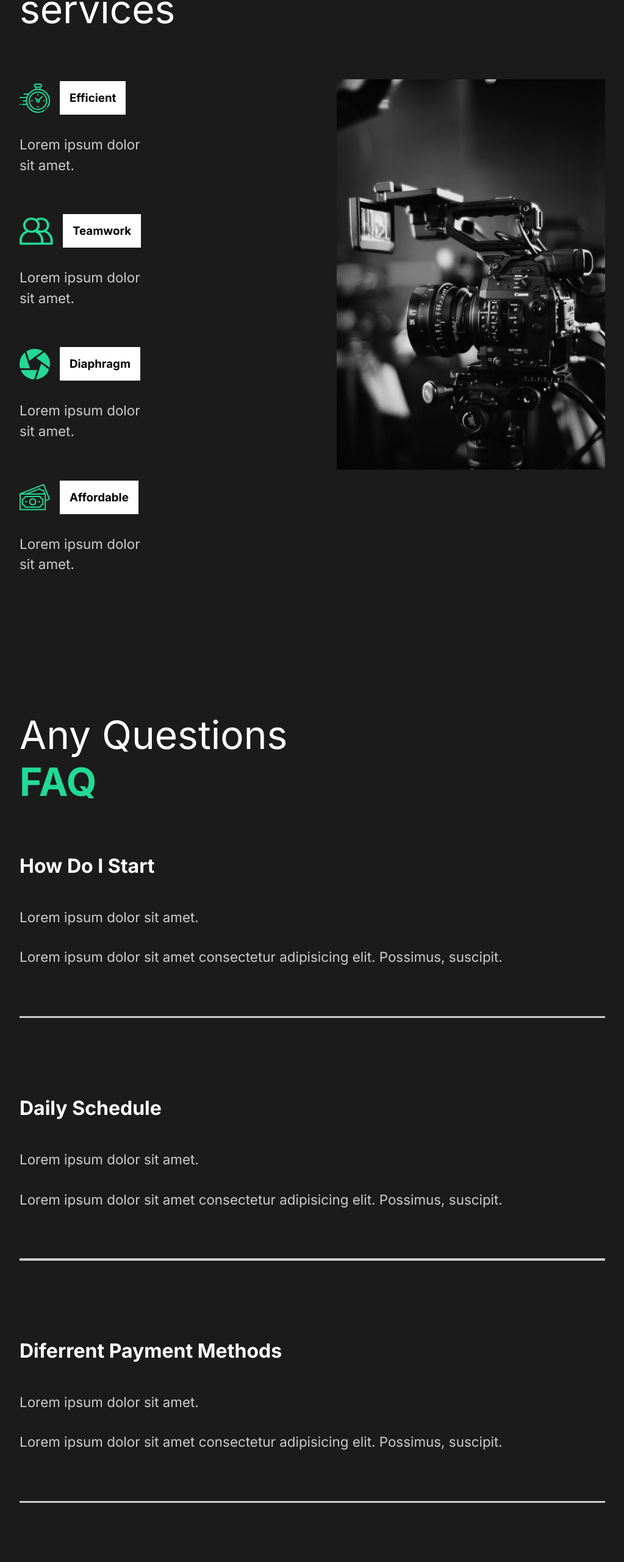
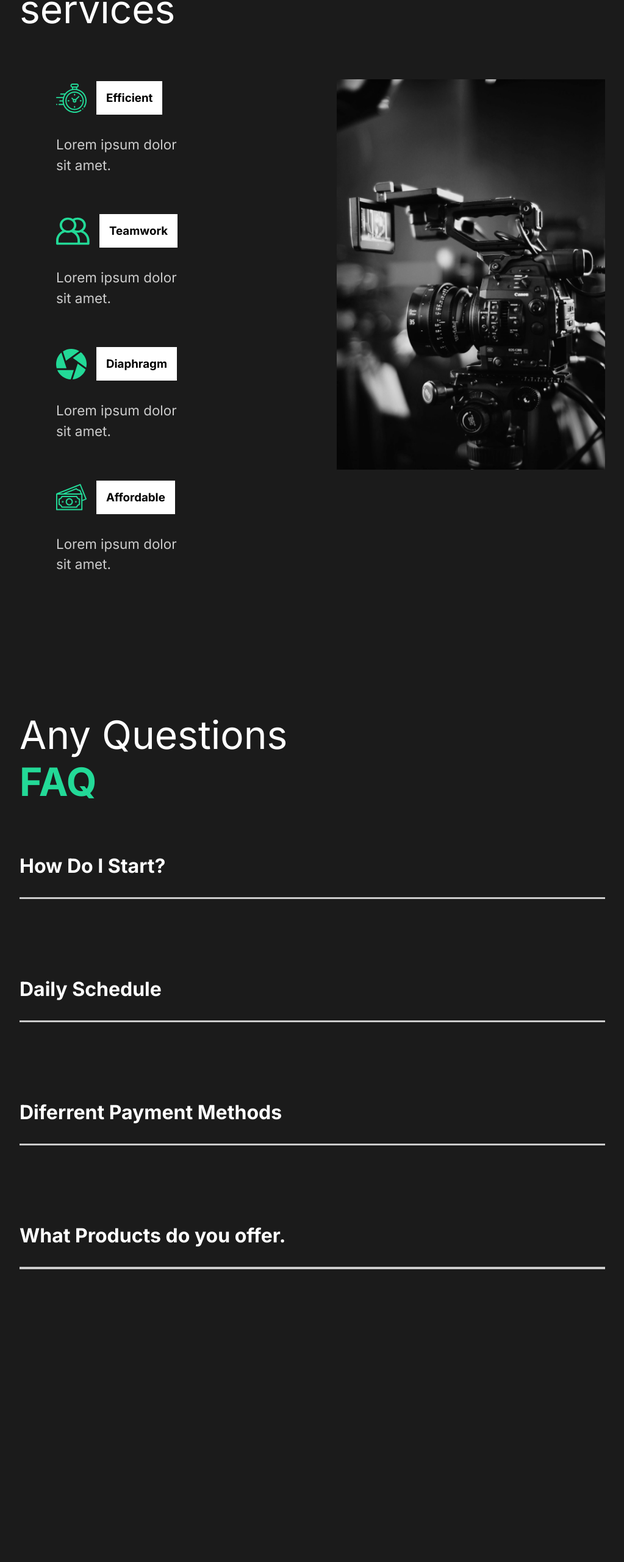
Before and after one commit to AndreRoy259/capture, a React (Create React App) app: page / in a window 1280 px wide. Shown: the part 1065-3626 px from the top of the page at 61% size, without its empty margins (128-1151 px from the left). After the commit the page ends 3306 px from the top, so only its background shows below. Built offline with nearby package versions, Linux system fonts and the light colour scheme.

Commit message:
Scroll Animation

```diff
--- a/src/animation.js
+++ b/src/animation.js
@@ -41,10 +41,12 @@ export const photoAnim = {
   show: {
     scale: 1,
     opacity: 1,
-    transition: { ease: "easeOut", duration: 0.75 },
+    transition: {
+      ease: "easeOut",
+      duration: 0.75,
+    },
   },
 };
-
 export const lineAnim = {
   hidden: { width: "0%" },
   show: {
@@ -61,8 +63,26 @@ export const slider = {
     transition: { ease: "easeOut", duration: 1 },
   },
 };
-
 export const sliderContainer = {
   hidden: { opacity: 1 },
   show: { opacity: 1, transition: { staggerChildren: 0.15, ease: "easeOut" } },
 };
+
+export const scrollReveal = {
+  hidden: { opacity: 0, scale: 1.2, transition: { duration: 0.5 } },
+  show: {
+    opacity: 1,
+    scale: 1,
+    transition: {
+      duration: 0.5,
+    },
+  },
+};
+
+// export const swoopAdoop = {
+//   hidden: { width: "-20%", transition: { duration: 1 } },
+//   show: {
+//     width: "100%",
+//     transition: { ease: "easeOut", duration: 1 },
+//   },
+// };
--- a/src/components/FaqSection.js
+++ b/src/components/FaqSection.js
@@ -3,20 +3,29 @@ import styled from "styled-components";
 import { StyledLayout } from "../styles";
 import Toggle from "./Toggle";
 import { AnimateSharedLayout } from "framer-motion";
+import { useScroll } from "./useScroll";
+import { scrollReveal } from "../animation";
 
 const FaqSection = () => {
+  const [element, controls] = useScroll();
   return (
-    <StyledFaq>
+    <StyledFaq
+      variants={scrollReveal}
+      ref={element}
+      animate={controls}
+      initial="hidden"
+    >
       <h2>
         Any Questions <span>FAQ</span>
       </h2>
       <AnimateSharedLayout>
-        <Toggle title="How Do I Start">
+        <Toggle title="How Do I Start?">
           <div className="answer">
             <p>Lorem ipsum dolor sit amet.</p>
             <p>
-              Lorem ipsum dolor sit amet consectetur adipisicing elit. Possimus,
-              suscipit.
+              Lorem ipsum dolor sit, amet consectetur adipisicing elit. Sequi
+              autem accusamus ex laboriosam porro, adipisci quam voluptatum
+              magnam placeat corporis.
             </p>
           </div>
         </Toggle>
@@ -24,8 +33,8 @@ const FaqSection = () => {
           <div className="answer">
             <p>Lorem ipsum dolor sit amet.</p>
             <p>
-              Lorem ipsum dolor sit amet consectetur adipisicing elit. Possimus,
-              suscipit.
+              Lorem ipsum dolor sit, amet consectetur adipisicing elit. Error,
+              totam.
             </p>
           </div>
         </Toggle>
@@ -33,17 +42,17 @@ const FaqSection = () => {
           <div className="answer">
             <p>Lorem ipsum dolor sit amet.</p>
             <p>
-              Lorem ipsum dolor sit amet consectetur adipisicing elit. Possimus,
-              suscipit.
+              Lorem ipsum, dolor sit amet consectetur adipisicing elit.
+              Necessitatibus, neque.
             </p>
           </div>
         </Toggle>
-        <Toggle title="What Products do you Offer">
+        <Toggle title="What Products do you offer.">
           <div className="answer">
             <p>Lorem ipsum dolor sit amet.</p>
             <p>
-              Lorem ipsum dolor sit amet consectetur adipisicing elit. Possimus,
-              suscipit.
+              Lorem ipsum, dolor sit amet consectetur adipisicing elit.
+              Necessitatibus, neque.
             </p>
           </div>
         </Toggle>
@@ -54,31 +63,25 @@ const FaqSection = () => {
 
 const StyledFaq = styled(StyledLayout)`
   display: block;
-
   span {
     display: block;
   }
-
   h2 {
     padding-bottom: 2rem;
     font-weight: lighter;
   }
-
   .faq-line {
-    background: #ccc;
+    background: #cccccc;
     height: 0.2rem;
     margin: 2rem 0rem;
     width: 100%;
   }
-
   .question {
     padding: 3rem 0rem;
     cursor: pointer;
   }
-
   .answer {
     padding: 2rem 0rem;
-
     p {
       padding: 1rem 0rem;
     }
--- a/src/components/ServicesSection.js
+++ b/src/components/ServicesSection.js
@@ -1,18 +1,27 @@
 import React from "react";
-// Import Icons
+
+//Import Icons
 import clock from "../img/clock.svg";
 import diaphragm from "../img/diaphragm.svg";
 import money from "../img/money.svg";
 import teamwork from "../img/teamwork.svg";
-// Import Images
 import home2 from "../img/home2.png";
-// Styles
+
+//Styles
+import { StyledLayout, StyledDescription, StyledImage } from "../styles";
 import styled from "styled-components";
-import { StyledLayout, StyledDescription, StyledImage } from "../styles";
+import { scrollReveal } from "../animation";
+import { useScroll } from "./useScroll";
 
 const ServicesSection = () => {
+  const [element, controls] = useScroll();
   return (
-    <StyledServices>
+    <StyledServices
+      variants={scrollReveal}
+      animate={controls}
+      initial="hidden"
+      ref={element}
+    >
       <StyledDescription>
         <h2>
           High <span>quality</span> services
@@ -20,28 +29,28 @@ const ServicesSection = () => {
         <StyledCards>
           <StyledCard>
             <div className="icon">
-              <img src={clock} alt="clock" />
+              <img alt="icon" src={clock} />
               <h3>Efficient</h3>
             </div>
             <p>Lorem ipsum dolor sit amet.</p>
           </StyledCard>
           <StyledCard>
             <div className="icon">
-              <img src={teamwork} alt="teamwork" />
+              <img alt="icon" src={teamwork} />
               <h3>Teamwork</h3>
             </div>
             <p>Lorem ipsum dolor sit amet.</p>
           </StyledCard>
           <StyledCard>
             <div className="icon">
-              <img src={diaphragm} alt="diaphragm" />
+              <img alt="icon" src={diaphragm} />
               <h3>Diaphragm</h3>
             </div>
             <p>Lorem ipsum dolor sit amet.</p>
           </StyledCard>
           <StyledCard>
             <div className="icon">
-              <img src={money} alt="money" />
+              <img alt="icon" src={money} />
               <h3>Affordable</h3>
             </div>
             <p>Lorem ipsum dolor sit amet.</p>
@@ -49,7 +58,7 @@ const ServicesSection = () => {
         </StyledCards>
       </StyledDescription>
       <StyledImage>
-        <img src={home2} alt="home2" />
+        <img alt="camera" src={home2} />
       </StyledImage>
     </StyledServices>
   );
@@ -59,25 +68,23 @@ const StyledServices = styled(StyledLayout)`
   h2 {
     padding-bottom: 5rem;
   }
-
   p {
     width: 70%;
     padding: 2rem 0rem 4rem 0rem;
   }
 `;
-
 const StyledCards = styled.div`
   display: flex;
   flex-wrap: wrap;
+  @media (max-width: 1300px) {
+    justify-content: center;
+  }
 `;
-
 const StyledCard = styled.div`
   flex-basis: 20rem;
-
   .icon {
     display: flex;
     align-items: center;
-
     h3 {
       margin-left: 1rem;
       background: white;
--- a/src/components/Toggle.js
+++ b/src/components/Toggle.js
@@ -2,7 +2,7 @@ import { motion } from "framer-motion";
 import React, { useState } from "react";
 
 const Toggle = ({ children, title }) => {
-  const [toggle, setToggle] = useState(true);
+  const [toggle, setToggle] = useState(false);
 
   return (
     <motion.div layout className="question" onClick={() => setToggle(!toggle)}>
--- /dev/null
+++ b/src/components/useScroll.js
@@ -0,0 +1,13 @@
+import { useInView } from "react-intersection-observer";
+import { useAnimation } from "framer-motion";
+
+export const useScroll = () => {
+  const controls = useAnimation();
+  const [element, view] = useInView({ threshold: 0.3 });
+  if (view) {
+    controls.start("show");
+  } else {
+    controls.start("hidden");
+  }
+  return [element, controls];
+};
--- a/src/styles.js
+++ b/src/styles.js
@@ -13,7 +13,7 @@ export const StyledLayout = styled.div`
 export const StyledDescription = styled.div`
   flex: 1;
   padding-right: 5rem;
-  z-index:2;
+  z-index: 2;
 
   h2 {
     font-weight: lighter;
@@ -23,7 +23,7 @@ export const StyledDescription = styled.div`
 export const StyledImage = styled.div`
   flex: 1;
   overflow: hidden;
-  z-index:2;
+  z-index: 2;
 
   img {
     width: 100%;
```
Also changed, not shown: 1 other file (tests, documents, lock files or other folders).
